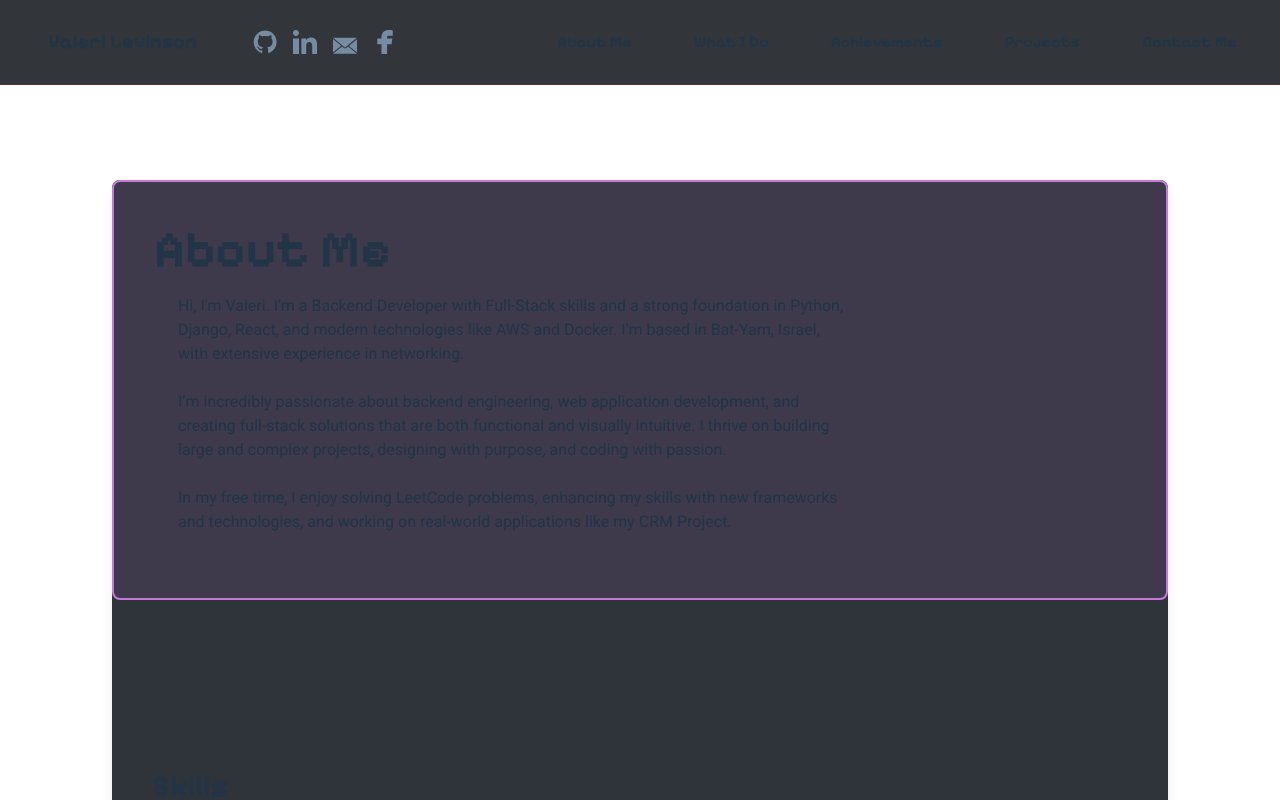
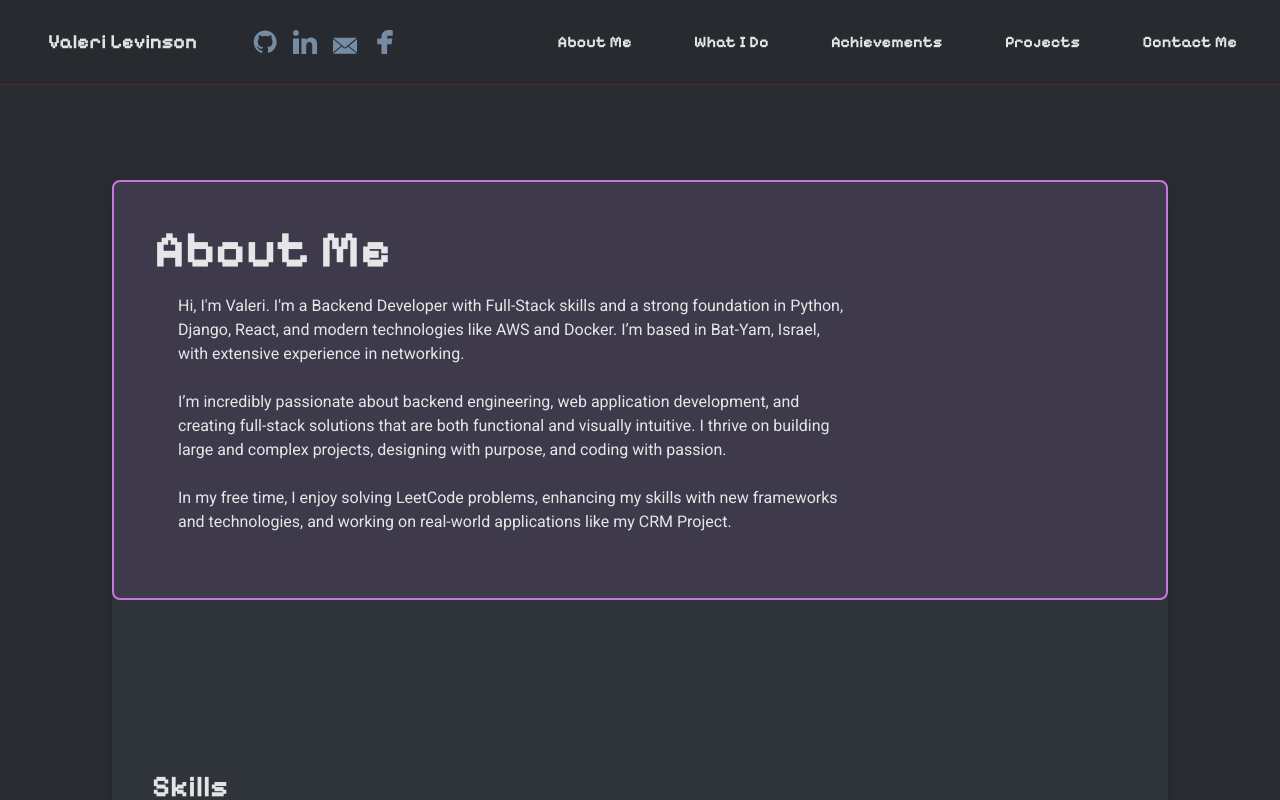
Before and after one commit to Valeri-L/portfolio, a Vue app in the folder frontend/: page / in a window 1280 px wide. Shown: the top 800 px of the page. Built offline with nearby package versions, Linux system fonts and the light colour scheme; no server answers.

Commit message:
changed bg bug

```diff
--- a/frontend/src/App.vue
+++ b/frontend/src/App.vue
@@ -51,5 +51,4 @@ import WhatIDo from './components/WhatIDo.vue';
 </template>
 
 <style scoped>
-/* Optional: You can adjust global or section-specific styles here */
 </style>
--- a/frontend/src/components/Achievements.vue
+++ b/frontend/src/components/Achievements.vue
@@ -52,7 +52,6 @@ const GetLeetCode = async () => {
   const cachedData = getFromLocalStorage(cacheKey);
 
   if (cachedData) {
-    console.log("Using cached data");
     LeetCodeData.value = cachedData;
     isLoading.value = false;
     return;
@@ -60,7 +59,7 @@ const GetLeetCode = async () => {
 
   // portfolio.valerilevinson.com
   try {
-    const response = await fetch('http://portfolio.valerilevinson.com/api/leetcode', {
+    const response = await fetch('https://portfolio.valerilevinson.com/api/leetcode', {
       method: 'GET',
       headers: {
         'Content-Type': 'application/json',
--- a/frontend/src/components/ContactMe.vue
+++ b/frontend/src/components/ContactMe.vue
@@ -72,7 +72,7 @@ const sendMessage = async () => {
     }
 
     // Include the token in the payload
-    const response = await fetch('http://portfolio.valerilevinson.com/api/message', {
+    const response = await fetch('https://portfolio.valerilevinson.com/api/message', {
       method: 'POST',
       headers: {
         'Content-Type': 'application/json',
--- a/frontend/src/style.css
+++ b/frontend/src/style.css
@@ -90,8 +90,8 @@ button:focus-visible {
 
 @media (prefers-color-scheme: light) {
   :root {
-    color: #213547;
-    background-color: #ffffff;
+    /* color: #213547; */
+    background-color: #282C30;
   }
   a:hover {
     color: #747bff;
```
